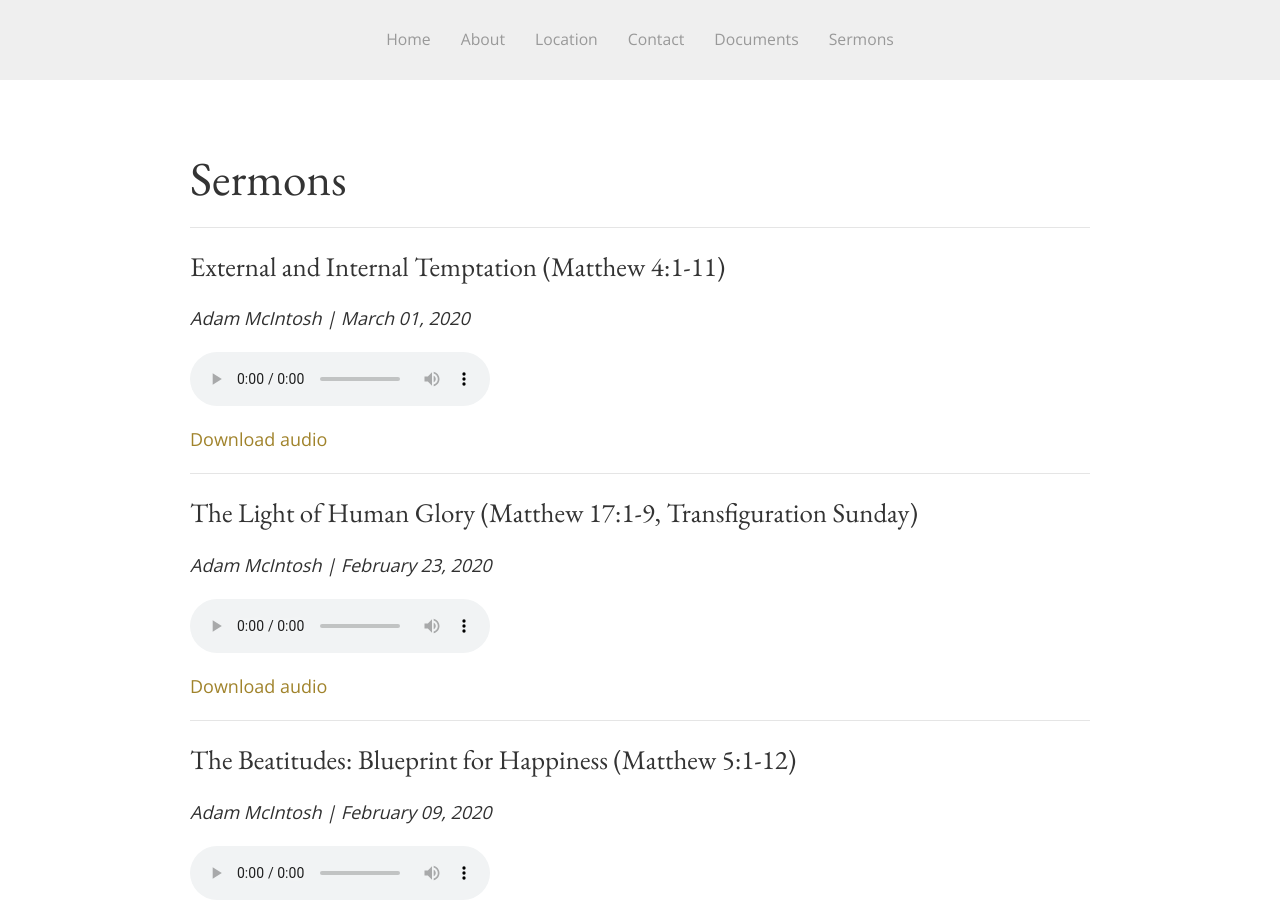
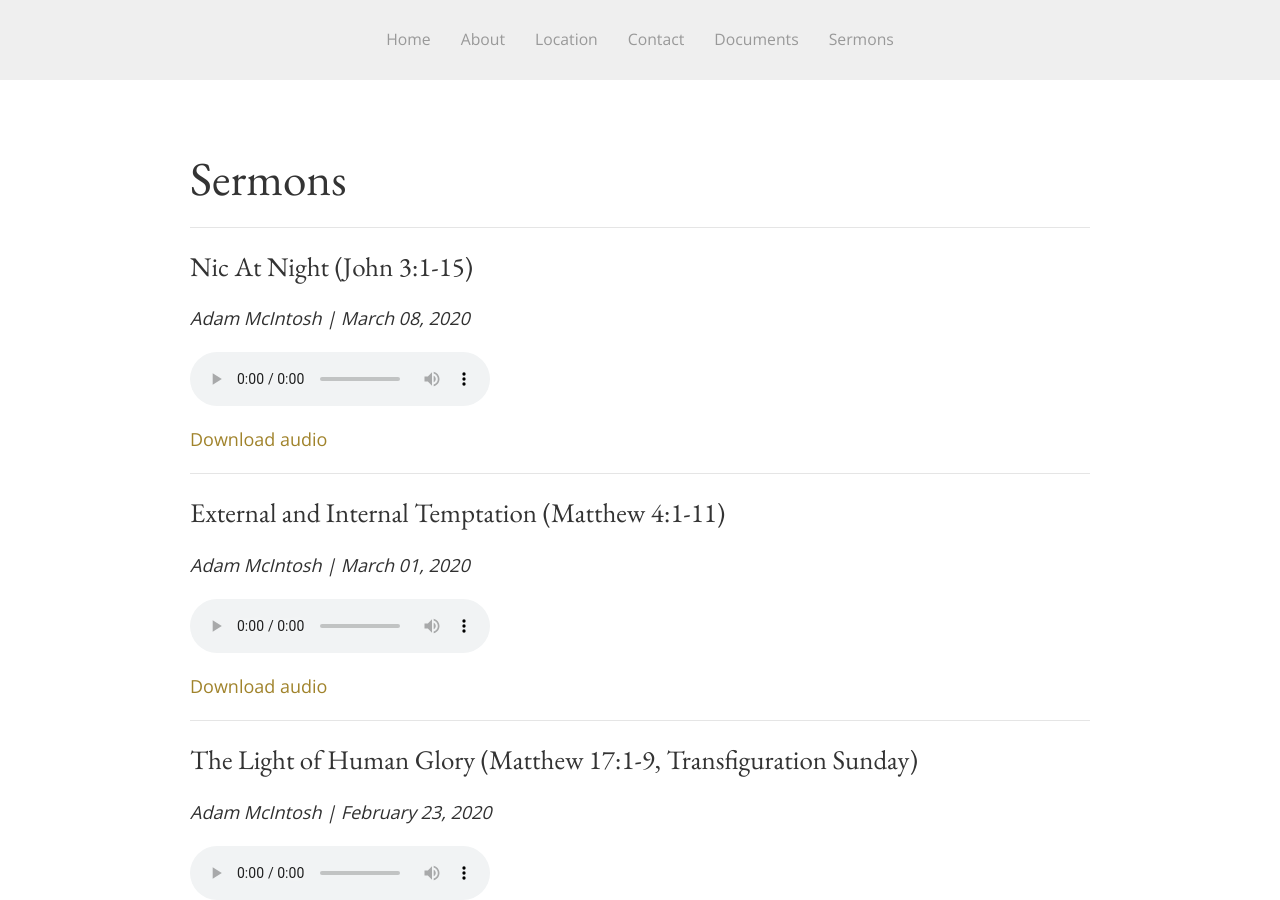
Before and after one commit to SaintDavidsChurch/website, a Jekyll site: the page built from sermons.html, in a window 1280 px wide and 900 px high. Built offline with Jekyll 4.4.1, drawn with Linux system fonts in a browser that asks for light colours.

Commit message:
Updated by InferCMS

```diff
--- a/_data/sermons.yml
+++ b/_data/sermons.yml
@@ -58,3 +58,7 @@
   date: '2020-03-01'
   preacher: Adam McIntosh
   audio_file: https://saintdavids.church/assets/sermons/Adam-McIntosh_March1-2020_Matt4.1-11.mp3
+- title: Nic At Night (John 3:1-15)
+  date: '2020-03-08'
+  preacher: Adam McIntosh
+  audio_file: https://saintdavids.church/assets/sermons/Adam-McIntosh_March8-2020_John3.1-15.mp3
```
